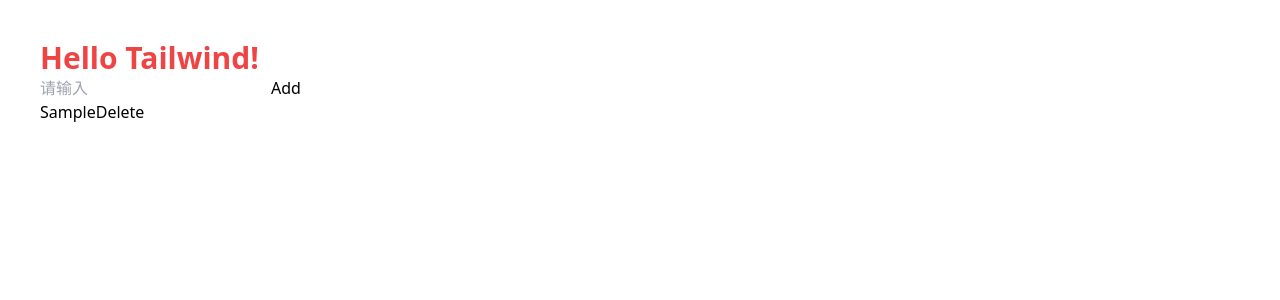
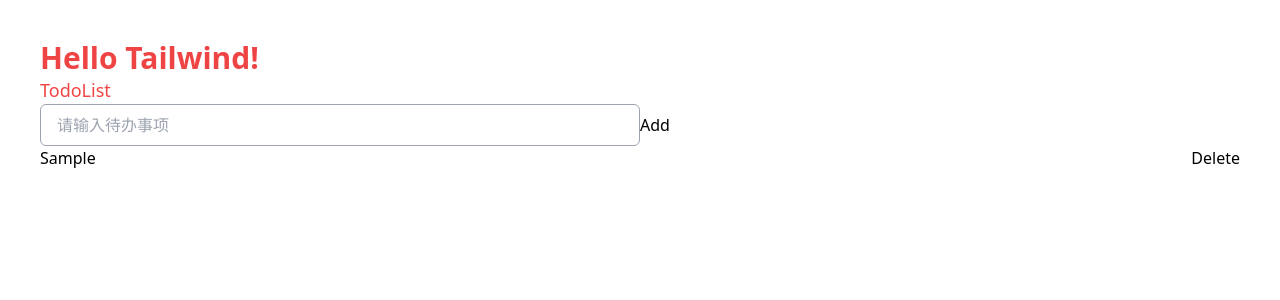
Before and after one commit to JeffReborn/react-practice-projects, a React (Vite) app: page / in a window 1280 px wide. Both pictures are taken after typing "Sample" into the empty fields and a click on the button "Add". Shown: the top 300 px of the page. Built offline with nearby package versions, Linux system fonts and the light colour scheme.

Commit message:
First Push

```diff
--- a/src/App.tsx
+++ b/src/App.tsx
@@ -2,15 +2,14 @@
 // import reactLogo from "./assets/react.svg";
 // import viteLogo from "/vite.svg";
 // import "./App.css";
-// import TodoList from './components/todolist/todolist';
-import TodoList2 from './components/todolist2/todolist2';
+import TodoList from './components/todolist/todolist';
 
 export default function App() {
   return (
     <div className="p-10">
       <h1 className="text-3xl font-bold text-red-500">Hello Tailwind!</h1>
       {/* <TodoList /> */}
-      <TodoList2 />
+      <TodoList />
     </div>
   );
 }
--- a/src/components/todolist/todoItems.tsx
+++ b/src/components/todolist/todoItems.tsx
@@ -3,7 +3,10 @@
 export default function TodoItem({ todo, onToggle, onDelete }: TodoItemProps) {
   return (
     <li className="flex justify-between">
-      <span onClick={() => onToggle(todo.id)} className="cursor-pointer">
+      <span
+        onClick={() => onToggle(todo.id)}
+        className={`cursor-pointer ${todo.completed ? 'text-red-500' : ''}`}
+      >
         {todo.text}
       </span>
       <button onClick={() => onDelete(todo.id)} className="hover:bg-sky-300 hover:text-white">
--- a/src/components/todolist2/todolist2.tsx
+++ /dev/null
@@ -1,51 +0,0 @@
-import { useState } from 'react';
-import type { Todo } from './types';
-import TodoListItem2 from './todolistItem';
-let idCount = 0;
-export default function TodoList2() {
-  const [input, setInput] = useState('');
-  const [todoList, setTodoList] = useState<Todo[]>([]);
-  function handleValue(value: string) {
-    setInput(value);
-  }
-  function handleAdd() {
-    setTodoList([...todoList, { id: ++idCount, text: input, completed: false }]);
-    setInput('');
-  }
-  function handleComplete(id: number) {
-    setTodoList(
-      todoList.map((item) => {
-        if (item.id === id) {
-          item.completed = true;
-        }
-        return item;
-      })
-    );
-  }
-  function handleDelete(id: number) {
-    setTodoList(todoList.filter((item) => item.id !== id));
-  }
-  return (
-    <div>
-      <div>
-        <input
-          type="text"
-          value={input}
-          onChange={(e) => handleValue(e.target.value)}
-          placeholder="请输入"
-        />
-        <button onClick={handleAdd}>Add</button>
-      </div>
-      <ul>
-        {todoList.map((item) => (
-          <TodoListItem2
-            key={item.id}
-            todo={item}
-            onToggleComplete={() => handleComplete(item.id)}
-            onDelete={() => handleDelete(item.id)}
-          />
-        ))}
-      </ul>
-    </div>
-  );
-}
--- a/src/components/todolist2/todolistItem.tsx
+++ /dev/null
@@ -1,15 +0,0 @@
-import type { TodoItemProps } from './types';
-
-export default function TodoListItem2({ todo, onToggleComplete, onDelete }: TodoItemProps) {
-  return (
-    <li>
-      <span
-        onClick={() => onToggleComplete(todo.id)}
-        className={`cursor-pointer ${todo.completed ? 'text-red-500' : ''}`}
-      >
-        {todo.text}
-      </span>
-      <button onClick={() => onDelete(todo.id)}>Delete</button>
-    </li>
-  );
-}
```
Also changed, not shown: src/components/todolist2/types.ts (deleted, +0 -11 lines).
